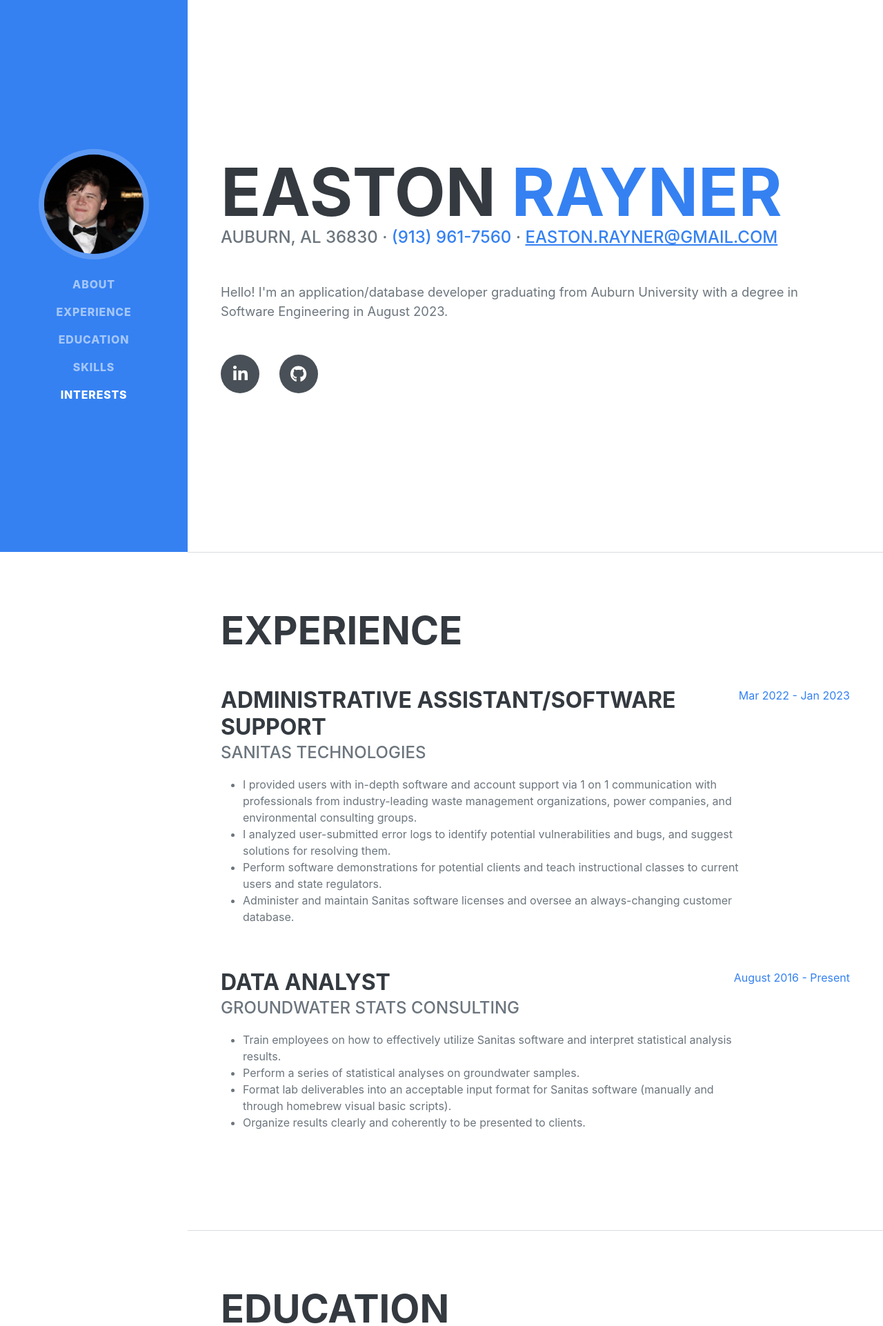
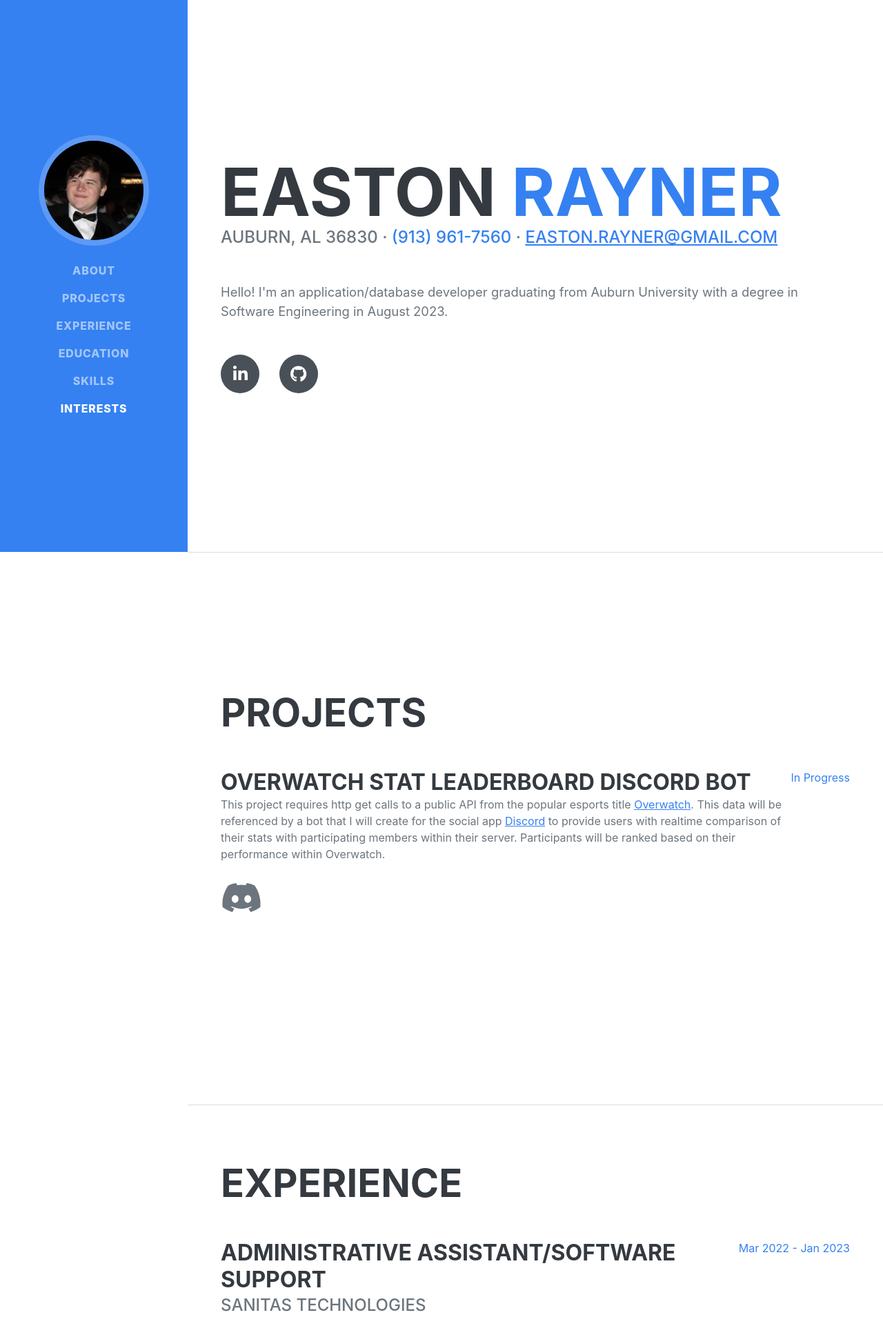
Before and after one commit to erayner305/flask_resume, a Flask app: page / in a window 1280 px wide. Shown: the top 1922 px of the page at 69% size. Run offline with Flask 2, Linux system fonts and the light colour scheme; some libraries are stand-ins or nearby versions; some web fonts are replaced.

Commit message:
Added project section

```diff
--- a/templates/index.html
+++ b/templates/index.html
@@ -26,6 +26,7 @@
             <div class="collapse navbar-collapse" id="navbarResponsive">
                 <ul class="navbar-nav">
                     <li class="nav-item"><a class="nav-link js-scroll-trigger" href="#about">About</a></li>
+                    <li class="nav-item"><a class="nav-link js-scroll-trigger" href="#projects">Projects</a></li>
                     <li class="nav-item"><a class="nav-link js-scroll-trigger" href="#experience">Experience</a></li>
                     <li class="nav-item"><a class="nav-link js-scroll-trigger" href="#education">Education</a></li>
                     <li class="nav-item"><a class="nav-link js-scroll-trigger" href="#skills">Skills</a></li>
@@ -52,6 +53,27 @@
                     <div class="social-icons">
                         <a class="social-icon" href="https://www.linkedin.com/in/easton-rayner-494057195/" target="_blank"><i class="fab fa-linkedin-in"></i></a>
                         <a class="social-icon" href="https://github.com/erayner305" target="_blank"><i class="fab fa-github"></i></a>
+                    </div>
+                </div>
+            </section>
+            <hr class="m-0" />
+            <!-- Projects-->
+            <section class="resume-section" id="projects">
+                <div class="resume-section-content">
+                    <h2 class="mb-5">Projects</h2>
+                    <div class="d-flex flex-column flex-md-row justify-content-between mb-5">
+                        <div class="flex-grow-1">
+                            <h3 class="mb-0">Overwatch Stat Leaderboard Discord Bot</h3>
+                            <p>
+                            This project requires http get calls to a public API from the popular esports title <a href="https://overwatch.blizzard.com/en-us/" style = 'color:rgba(53, 129, 242)'>Overwatch</a>.
+                            This data will be referenced by a bot that I will create for the social app <a href="https://discord.com/" style = 'color:rgba(53, 129, 242)'>Discord</a>
+                            to provide users with realtime comparison of their stats with participating members within their server. Participants will be ranked based on their performance within Overwatch.
+                            </p>
+                            <ul class="list-inline dev-icons">
+                                <li class="list-inline-item"><i class="fa-brands fa-discord"></i></li>
+                            </ul>
+                        </div>
+                        <div class="flex-shrink-0"><span class="text-primary">In Progress</span></div>
                     </div>
                 </div>
             </section>
```
